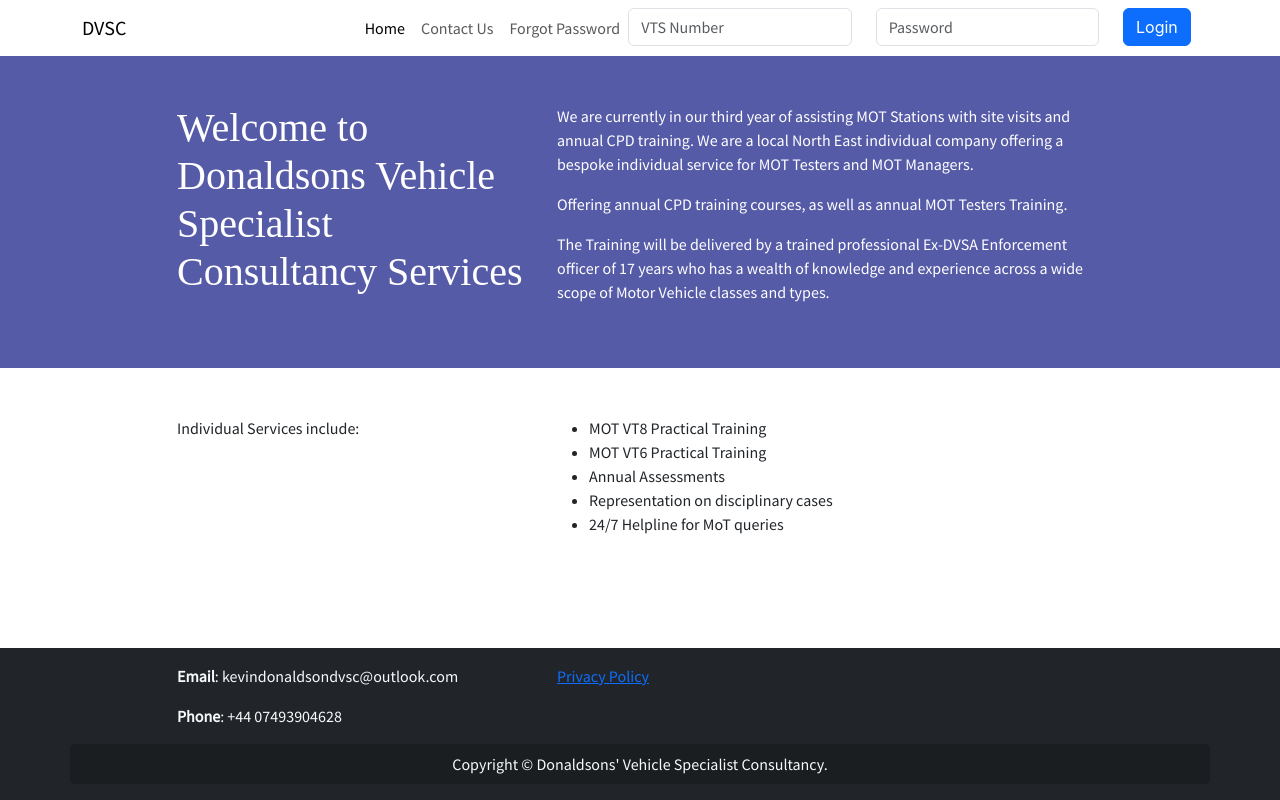
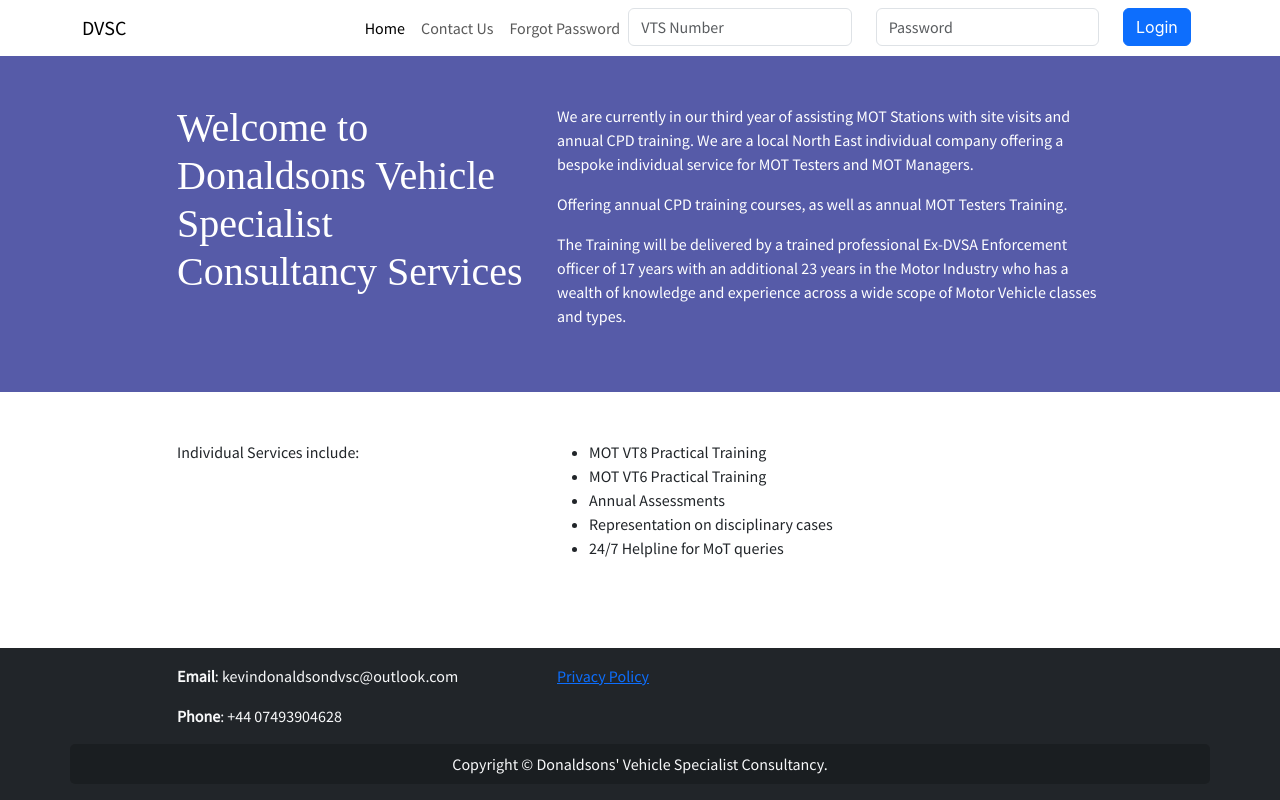
Before and after one commit to kv6002-team/DVSCWebServer, a React (Create React App) app in the folder website/: page / in a window 1280 px wide. Built offline with nearby package versions, Linux system fonts and the light colour scheme; a web font is replaced by a local one.

Commit message:
Updated content on home page

```diff
--- a/website/src/pages/Home.jsx
+++ b/website/src/pages/Home.jsx
@@ -30,7 +30,7 @@
                   Offering annual CPD training courses, as well as annual MOT Testers Training.
                 </p>
                 <p>
-                  The Training will be delivered by a trained professional Ex-DVSA Enforcement officer of 17 years who has a wealth of knowledge and experience across a wide scope of Motor Vehicle classes and types.
+                  The Training will be delivered by a trained professional Ex-DVSA Enforcement officer of 17 years with an additional 23 years in the Motor Industry who has a wealth of knowledge and experience across a wide scope of Motor Vehicle classes and types.
                 </p>
               </Col>
             </Row>
```
